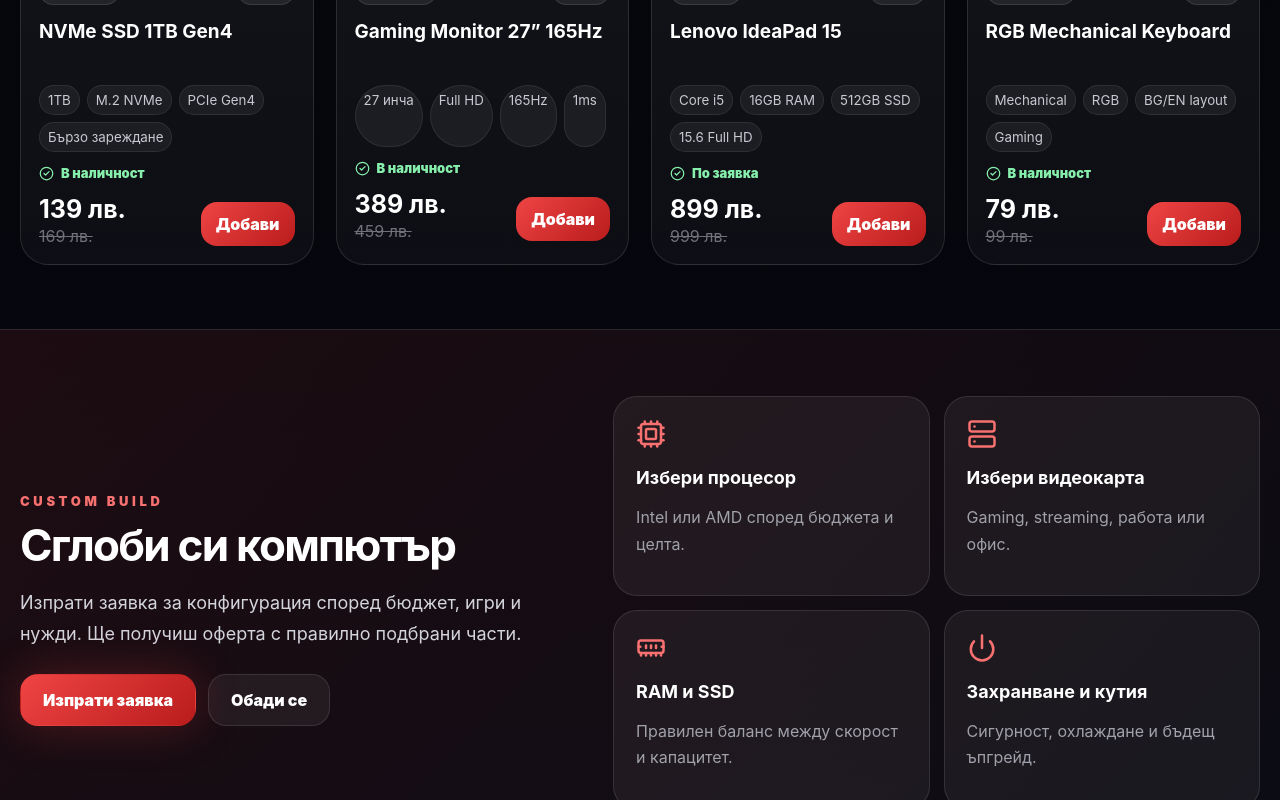
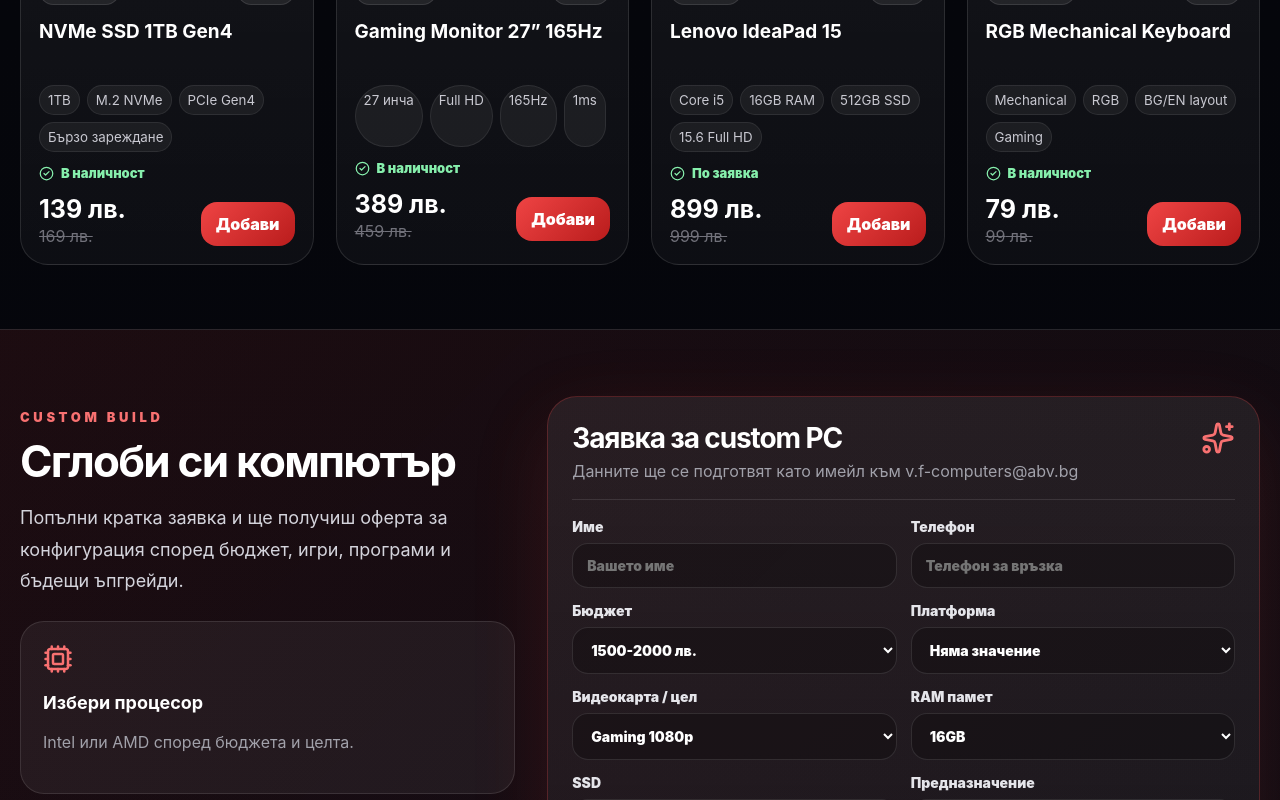
Before and after one commit to viktor9804-glitch/vf-computers-store-----, a React (Vite) app in the folder vf-computers-store-final/: page / in a window 1280 px wide. Shown: the part 2000-2800 px from the top of the page. Built offline with nearby package versions, Linux system fonts and the light colour scheme.

Commit message:
Push origin

```diff
--- a/vf-computers-store-final/src/main.jsx
+++ b/vf-computers-store-final/src/main.jsx
@@ -153,6 +153,41 @@ function App() {
   const [checkoutOpen, setCheckoutOpen] = useState(false);
   const [mobileOpen, setMobileOpen] = useState(false);
   const [priceLimit, setPriceLimit] = useState(2000);
+  const [builder, setBuilder] = useState({
+    name: "",
+    phone: "",
+    budget: "1500-2000 лв.",
+    platform: "Няма значение",
+    gpu: "Gaming 1080p",
+    ram: "16GB",
+    storage: "1TB NVMe",
+    usage: "Gaming",
+    games: "",
+    notes: "",
+  });
+
+  const updateBuilder = (field, value) => {
+    setBuilder((current) => ({ ...current, [field]: value }));
+  };
+
+  const sendBuilderRequest = () => {
+    const subject = encodeURIComponent("Заявка за custom PC конфигурация");
+    const body = encodeURIComponent(
+      `Здравейте, ВФ Компютри!\n\nИскам оферта за компютърна конфигурация.\n\n` +
+      `Име: ${builder.name}\n` +
+      `Телефон: ${builder.phone}\n` +
+      `Бюджет: ${builder.budget}\n` +
+      `Платформа: ${builder.platform}\n` +
+      `Видеокарта / цел: ${builder.gpu}\n` +
+      `RAM: ${builder.ram}\n` +
+      `SSD: ${builder.storage}\n` +
+      `Предназначение: ${builder.usage}\n` +
+      `Игри / програми: ${builder.games}\n` +
+      `Допълнителни бележки: ${builder.notes}\n\n` +
+      `Моля, изпратете ми предложение.`
+    );
+    window.location.href = `mailto:${storeInfo.email}?subject=${subject}&body=${body}`;
+  };
 
   const filteredProducts = useMemo(() => {
     return products.filter((product) => {
@@ -344,19 +379,14 @@ function App() {
       </section>
 
       <section id="builder" className="builder-section">
-        <div className="container builder-grid">
-          <div>
+        <div className="container builder-layout">
+          <div className="builder-intro">
             <p className="section-label">Custom Build</p>
             <h2>Сглоби си компютър</h2>
             <p className="lead">
-              Изпрати заявка за конфигурация според бюджет, игри и нужди. Ще получиш оферта с правилно подбрани части.
+              Попълни кратка заявка и ще получиш оферта за конфигурация според бюджет, игри, програми и бъдещи ъпгрейди.
             </p>
-            <div className="builder-actions">
-              <a className="btn primary" href={`mailto:${storeInfo.email}?subject=Заявка за custom PC конфигурация`}>Изпрати заявка</a>
-              <a className="btn ghost" href={`tel:${storeInfo.rawPhone}`}>Обади се</a>
-            </div>
-          </div>
-          <div className="builder-steps">
+            <div className="builder-steps compact">
               {pcBuilderSteps.map(({ icon: Icon, title, text }) => (
                 <div className="builder-step" key={title}>
                   <Icon />
@@ -366,6 +396,103 @@ function App() {
                   </div>
                 </div>
               ))}
+            </div>
+          </div>
+
+          <div className="pc-builder-form">
+            <div className="form-head">
+              <div>
+                <h3>Заявка за custom PC</h3>
+                <p>Данните ще се подготвят като имейл към {storeInfo.email}</p>
+              </div>
+              <Sparkles />
+            </div>
+
+            <div className="builder-form-grid">
+              <label>
+                Име
+                <input value={builder.name} onChange={(event) => updateBuilder("name", event.target.value)} placeholder="Вашето име" />
+              </label>
+              <label>
+                Телефон
+                <input value={builder.phone} onChange={(event) => updateBuilder("phone", event.target.value)} placeholder="Телефон за връзка" />
+              </label>
+              <label>
+                Бюджет
+                <select value={builder.budget} onChange={(event) => updateBuilder("budget", event.target.value)}>
+                  <option>до 1000 лв.</option>
+                  <option>1000-1500 лв.</option>
+                  <option>1500-2000 лв.</option>
+                  <option>2000-3000 лв.</option>
+                  <option>над 3000 лв.</option>
+                </select>
+              </label>
+              <label>
+                Платформа
+                <select value={builder.platform} onChange={(event) => updateBuilder("platform", event.target.value)}>
+                  <option>Няма значение</option>
+                  <option>AMD Ryzen</option>
+                  <option>Intel Core</option>
+                </select>
+              </label>
+              <label>
+                Видеокарта / цел
+                <select value={builder.gpu} onChange={(event) => updateBuilder("gpu", event.target.value)}>
+                  <option>Офис / без външна видеокарта</option>
+                  <option>Gaming 1080p</option>
+                  <option>Gaming 1440p</option>
+                  <option>Streaming</option>
+                  <option>Работа / монтаж / AI</option>
+                </select>
+              </label>
+              <label>
+                RAM памет
+                <select value={builder.ram} onChange={(event) => updateBuilder("ram", event.target.value)}>
+                  <option>16GB</option>
+                  <option>32GB</option>
+                  <option>64GB</option>
+                  <option>Не знам, препоръчайте</option>
+                </select>
+              </label>
+              <label>
+                SSD
+                <select value={builder.storage} onChange={(event) => updateBuilder("storage", event.target.value)}>
+                  <option>512GB NVMe</option>
+                  <option>1TB NVMe</option>
+                  <option>2TB NVMe</option>
+                  <option>SSD + HDD</option>
+                </select>
+              </label>
+              <label>
+                Предназначение
+                <select value={builder.usage} onChange={(event) => updateBuilder("usage", event.target.value)}>
+                  <option>Gaming</option>
+                  <option>Офис</option>
+                  <option>Училище / работа</option>
+                  <option>Видео монтаж</option>
+                  <option>Streaming</option>
+                  <option>AI / тежка работа</option>
+                </select>
+              </label>
+              <label className="wide">
+                Игри или програми
+                <input value={builder.games} onChange={(event) => updateBuilder("games", event.target.value)} placeholder="Пример: CS2, GTA V, LoL, Photoshop, AutoCAD..." />
+              </label>
+              <label className="wide">
+                Допълнителни бележки
+                <textarea value={builder.notes} onChange={(event) => updateBuilder("notes", event.target.value)} placeholder="RGB, тиха работа, Wi-Fi, бяла кутия, бъдещ ъпгрейд..." />
+              </label>
+            </div>
+
+            <div className="builder-preview">
+              <b>Обобщение:</b>
+              <p>{builder.budget} • {builder.platform} • {builder.gpu} • {builder.ram} • {builder.storage}</p>
+            </div>
+
+            <div className="builder-actions">
+              <button className="btn primary" onClick={sendBuilderRequest}>Изпрати заявка</button>
+              <a className="btn ghost" href={`tel:${storeInfo.rawPhone}`}>Обади се</a>
+            </div>
           </div>
         </div>
       </section>
--- a/vf-computers-store-final/src/style.css
+++ b/vf-computers-store-final/src/style.css
@@ -221,3 +221,126 @@ h2{font-size:44px;line-height:1.05;margin:8px 0 0;letter-spacing:-.04em}
   .checkout-form .wide{grid-column:auto}
   .footer{padding-bottom:86px}
 }
+
+
+/* V4 PC Builder Form */
+.builder-layout{
+  display:grid;
+  grid-template-columns:.82fr 1.18fr;
+  gap:32px;
+  align-items:start;
+}
+.builder-intro{
+  position:sticky;
+  top:108px;
+}
+.builder-steps.compact{
+  grid-template-columns:1fr;
+  margin-top:24px;
+}
+.pc-builder-form{
+  background:linear-gradient(180deg,rgba(255,255,255,.075),rgba(255,255,255,.035));
+  border:1px solid rgba(239,68,68,.25);
+  border-radius:30px;
+  padding:24px;
+  box-shadow:0 25px 80px rgba(239,68,68,.13);
+}
+.form-head{
+  display:flex;
+  align-items:flex-start;
+  justify-content:space-between;
+  gap:18px;
+  border-bottom:1px solid var(--line);
+  padding-bottom:18px;
+  margin-bottom:18px;
+}
+.form-head h3{
+  margin:0;
+  font-size:28px;
+  letter-spacing:-.04em;
+}
+.form-head p{
+  margin:6px 0 0;
+  color:var(--muted);
+}
+.form-head svg{
+  color:#f87171;
+  width:34px;
+  height:34px;
+}
+.builder-form-grid{
+  display:grid;
+  grid-template-columns:1fr 1fr;
+  gap:14px;
+}
+.builder-form-grid label{
+  display:grid;
+  gap:8px;
+  color:#e5e5ea;
+  font-weight:900;
+  font-size:14px;
+}
+.builder-form-grid label.wide{
+  grid-column:span 2;
+}
+.builder-form-grid input,
+.builder-form-grid select,
+.builder-form-grid textarea{
+  width:100%;
+  background:rgba(0,0,0,.24);
+  border:1px solid var(--line);
+  color:white;
+  border-radius:16px;
+  padding:13px 14px;
+  outline:0;
+}
+.builder-form-grid textarea{
+  min-height:92px;
+  resize:vertical;
+}
+.builder-form-grid input:focus,
+.builder-form-grid select:focus,
+.builder-form-grid textarea:focus{
+  border-color:rgba(239,68,68,.75);
+  box-shadow:0 0 0 3px rgba(239,68,68,.13);
+}
+.builder-preview{
+  margin-top:16px;
+  background:rgba(239,68,68,.10);
+  border:1px solid rgba(239,68,68,.25);
+  border-radius:20px;
+  padding:15px;
+}
+.builder-preview b{
+  display:block;
+  margin-bottom:6px;
+}
+.builder-preview p{
+  margin:0;
+  color:#fecaca;
+  line-height:1.5;
+}
+
+@media (max-width:860px){
+  .builder-layout{
+    grid-template-columns:1fr;
+  }
+  .builder-intro{
+    position:static;
+  }
+}
+@media (max-width:560px){
+  .pc-builder-form{
+    padding:18px;
+    border-radius:24px;
+  }
+  .builder-form-grid{
+    grid-template-columns:1fr;
+  }
+  .builder-form-grid label.wide{
+    grid-column:auto;
+  }
+  .form-head h3{
+    font-size:23px;
+  }
+}
```
Also changed, not shown: 1 other file (tests, documents, lock files or other folders). Lines whose indentation alone changed are shown as unchanged.
